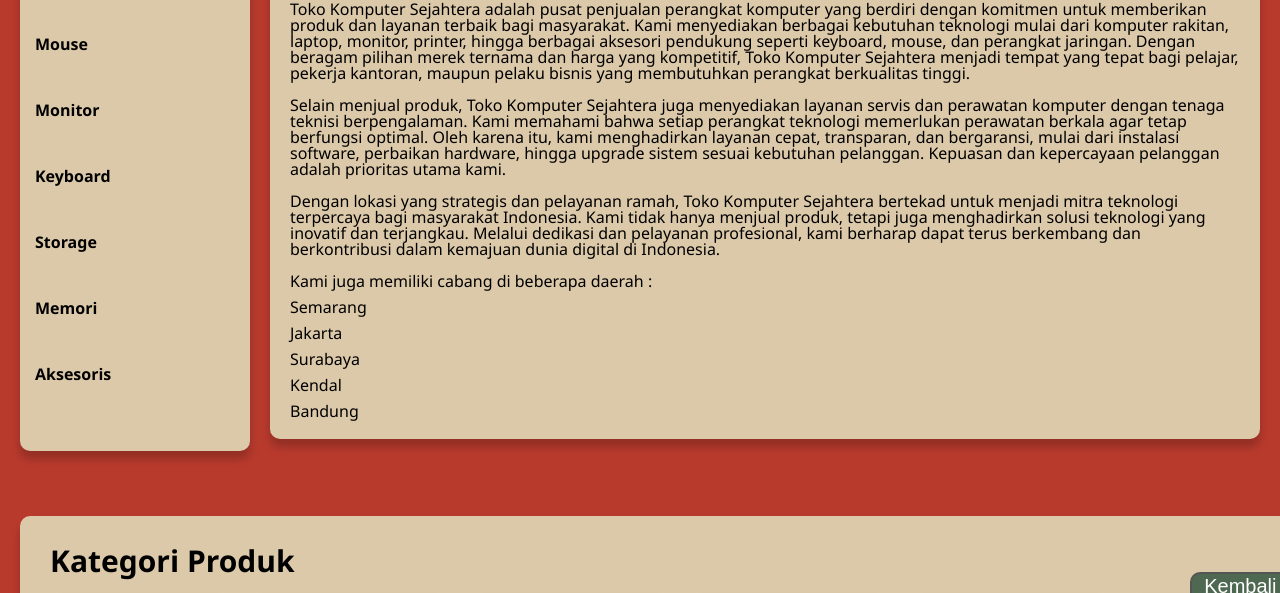
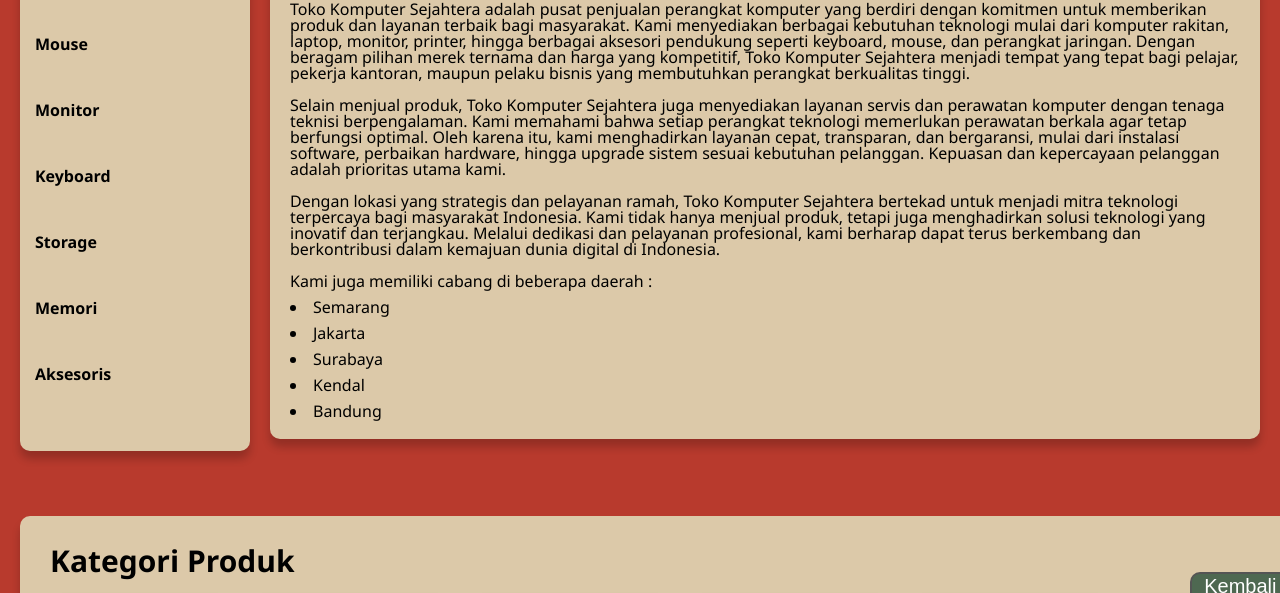
Before and after one commit to Nabil07261/projek5, a plain HTML site: page index.html in a window 1280 px wide. Shown: the part 172-765 px from the top of the page. Drawn offline with Linux system fonts and the light colour scheme.

Commit message:
second commit

```diff
--- a/index.html
+++ b/index.html
@@ -57,7 +57,7 @@
             <p>Dengan lokasi yang strategis dan pelayanan ramah, Toko Komputer Sejahtera bertekad untuk menjadi mitra teknologi terpercaya bagi masyarakat Indonesia. Kami tidak hanya menjual produk, tetapi juga menghadirkan solusi teknologi yang inovatif dan terjangkau. Melalui dedikasi dan pelayanan profesional, kami berharap dapat terus berkembang dan berkontribusi dalam kemajuan dunia digital di Indonesia.</p>
             <br>
             <p>Kami juga memiliki cabang di beberapa daerah :</p>
-            <ul>
+            <ul style="list-style:inside;" ">
                 <li>Semarang</li>
                 <li>Jakarta</li>
                 <li>Surabaya</li>
```
